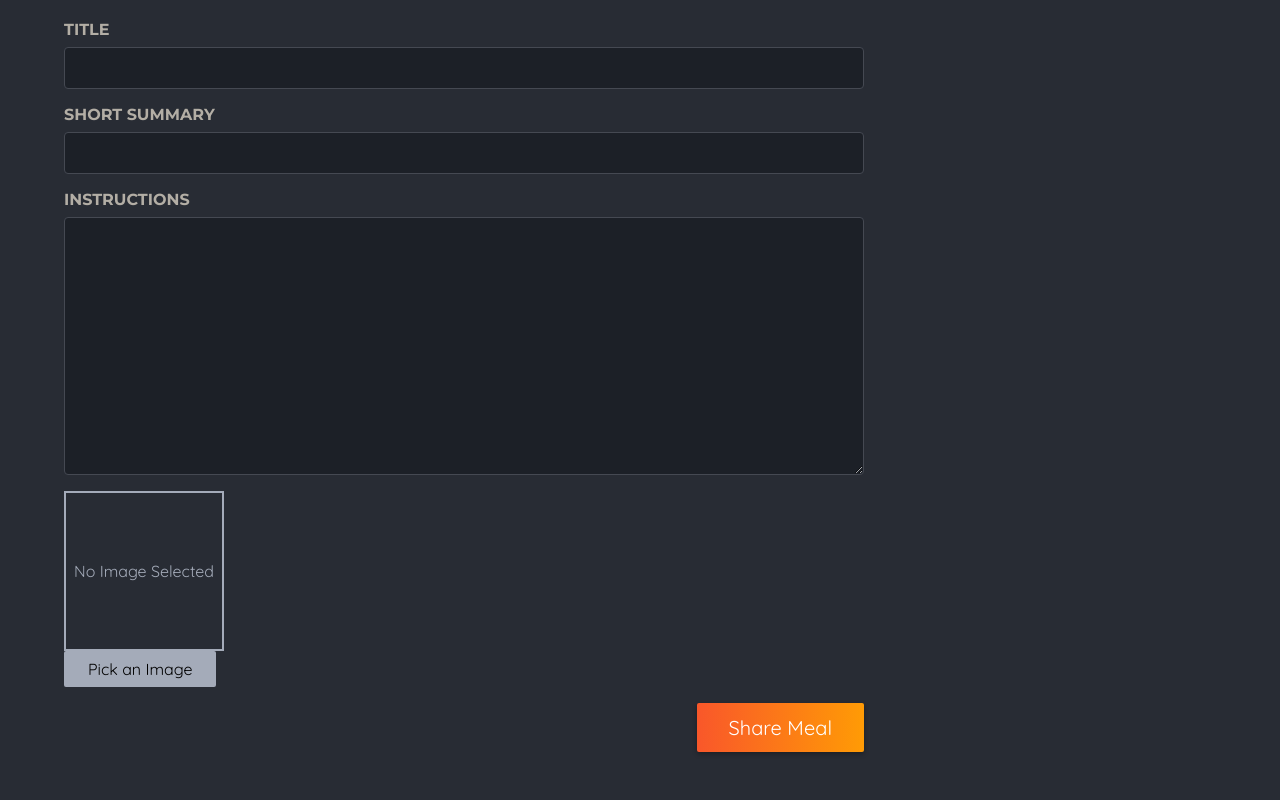
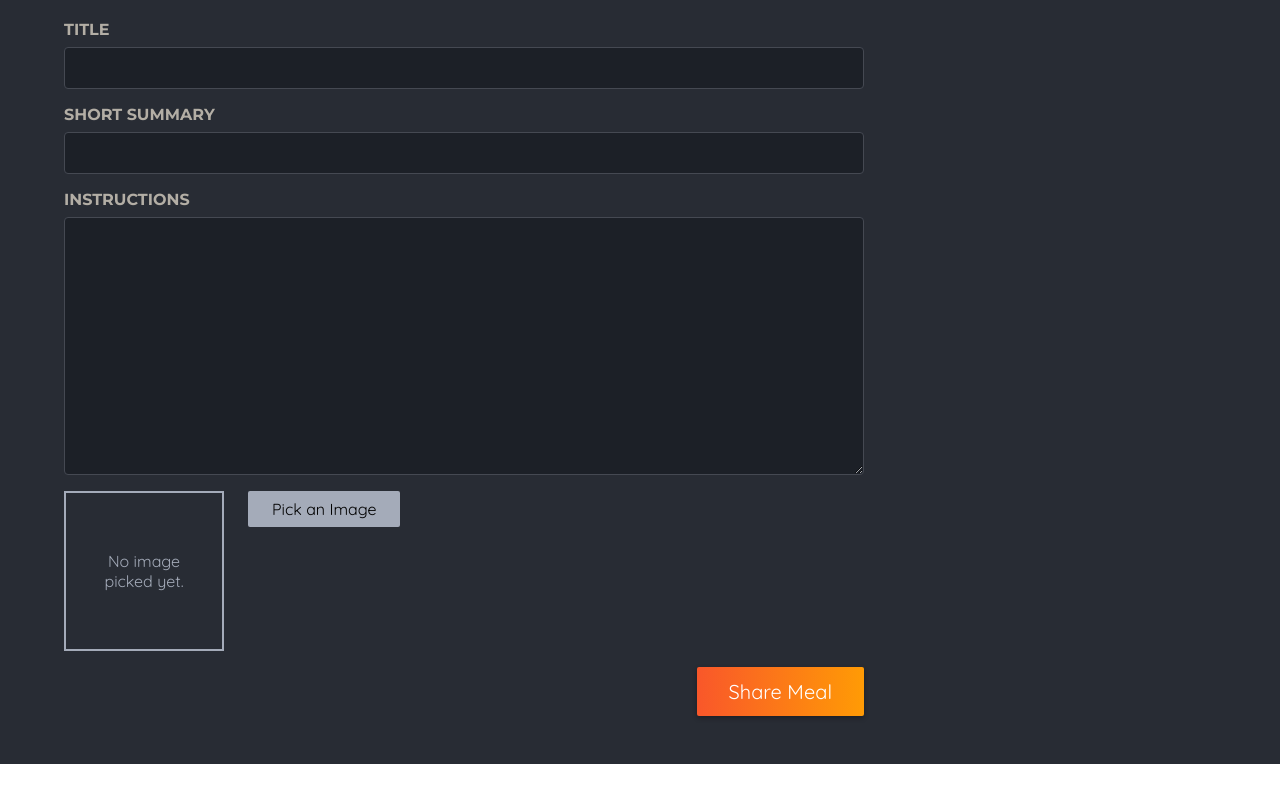
Before and after one commit to DeeKoders/red-rooster-app-next14, a Next.js app: page /meals/share in a window 1280 px wide. Shown: the part 489-1289 px from the top of the page. After the commit the page ends 1253 px from the top, so only its background shows below. Built offline with nearby package versions, Linux system fonts and the light colour scheme.

Commit message:
Update image-picker.js

```diff
--- a/components/meals/image-picker/image-picker.js
+++ b/components/meals/image-picker/image-picker.js
@@ -1,17 +1,21 @@
 "use client";
+
 import { useRef, useState } from "react";
-import classes from "./image-picker.module.css";
 import Image from "next/image";
 
-function ImagePicker({ label, name }) {
+import classes from "./image-picker.module.css";
+
+export default function ImagePicker({ label, name }) {
   const [pickedImage, setPickedImage] = useState();
-  const imageInputRef = useRef();
+  const imageInput = useRef();
 
-  const handleClick = () => {
-    imageInputRef.current.click();
-  };
-  const handleImageChange = (event) => {
+  function handlePickClick() {
+    imageInput.current.click();
+  }
+
+  function handleImageChange(event) {
     const file = event.target.files[0];
+
     if (!file) {
       return;
     }
@@ -21,31 +25,41 @@
     fileReader.onload = () => {
       setPickedImage(fileReader.result);
     };
+
     fileReader.readAsDataURL(file);
-  };
+  }
+
   return (
     <div className={classes.picker}>
       <label htmlFor={name}>{label}</label>
-      <div classNam e={classes.controls}>
+      <div className={classes.controls}>
         <div className={classes.preview}>
-          {!pickedImage && "No Image Selected"}
-          {pickedImage && <Image src={pickedImage} fill alt='Selected Image' />}
+          {!pickedImage && <p>No image picked yet.</p>}
+          {pickedImage && (
+            <Image
+              src={pickedImage}
+              alt='The image selected by the user.'
+              fill
+            />
+          )}
         </div>
         <input
           className={classes.input}
           type='file'
-          ref={imageInputRef}
           id={name}
           accept='image/png, image/jpeg'
           name={name}
+          ref={imageInput}
           onChange={handleImageChange}
         />
-        <button className={classes.button} type='button' onClick={handleClick}>
+        <button
+          className={classes.button}
+          type='button'
+          onClick={handlePickClick}
+        >
           Pick an Image
         </button>
       </div>
     </div>
   );
 }
-
-export default ImagePicker;
```
